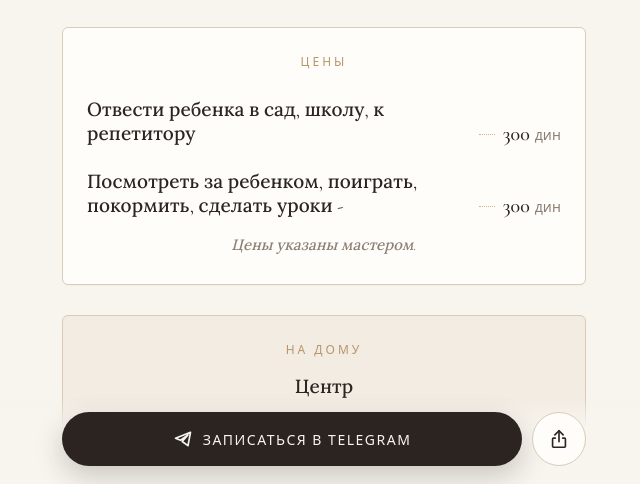
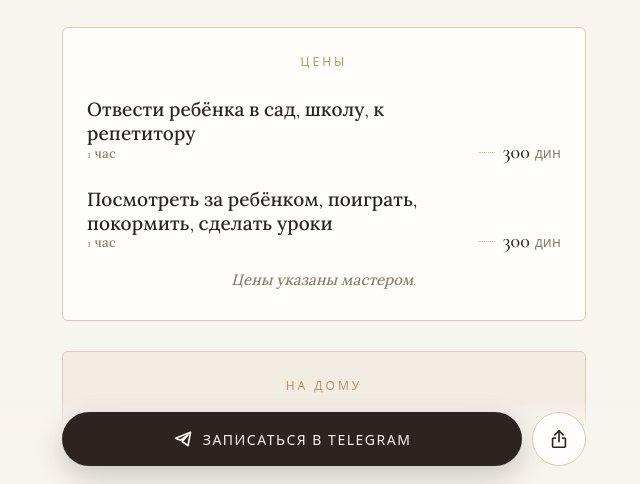
Before and after one commit to nasta11/nasta11.github.io, a plain HTML site: page mastera/m/alana-belgrad/index.html in a window 1280 px wide. Shown: the part 316-800 px from the top of the page, without its empty margins (316-956 px from the left). Drawn offline with nearby package versions, Linux system fonts and the light colour scheme.

Commit message:
Свои мастера: страницы городов и услуг

```diff
--- a/mastera/m/alana-belgrad/index.html
+++ b/mastera/m/alana-belgrad/index.html
@@ -5,20 +5,20 @@
 <meta name="viewport" content="width=device-width, initial-scale=1">
 <!-- generated-by-build-mastera-pages: do not edit by hand, the page is rebuilt from the catalog data -->
 <title>Алана — Няня в Белграде · Свои мастера</title>
-<meta name="description" content="Алана — Няня в Белграде. Цены от 300 дин. Отвести ребенка в сад, школу, к репетитору, Посмотреть за ребенком, поиграть, покормить, сделать уроки -. Где принимает, точные цены и запись.">
+<meta name="description" content="Алана — Няня в Белграде. Цены от 300 дин. Отвести ребёнка в сад, школу, к репетитору, Посмотреть за ребёнком, поиграть, покормить, сделать уроки. Где принимает, точные цены и запись.">
 <link rel="canonical" href="https://nasta11.github.io/mastera/m/alana-belgrad/">
 <meta property="og:site_name" content="Botika">
 <meta property="og:title" content="Алана — Няня в Белграде">
-<meta property="og:description" content="Алана — Няня в Белграде. Цены от 300 дин. Отвести ребенка в сад, школу, к репетитору, Посмотреть за ребенком, поиграть, покормить, сделать уроки -. Где принимает, точные цены и запись.">
+<meta property="og:description" content="Алана — Няня в Белграде. Цены от 300 дин. Отвести ребёнка в сад, школу, к репетитору, Посмотреть за ребёнком, поиграть, покормить, сделать уроки. Где принимает, точные цены и запись.">
 <meta property="og:type" content="profile">
 <meta property="og:url" content="https://nasta11.github.io/mastera/m/alana-belgrad/">
-<!-- og-src:e02ec9a26324 -->
-<meta property="og:image" content="https://nasta11.github.io/mastera/m/alana-belgrad/og.png?v=e02ec9a2">
+<!-- og-src:f485159bfa80 -->
+<meta property="og:image" content="https://nasta11.github.io/mastera/m/alana-belgrad/og.png?v=f485159b">
 <meta property="og:image:width" content="1200">
 <meta property="og:image:height" content="630">
 <meta property="og:image:alt" content="Алана — Няня в Белграде">
 <meta name="twitter:card" content="summary_large_image">
-<script type="application/ld+json">{"@context":"https://schema.org","@type":"LocalBusiness","name":"Алана","description":"Няня в Белграде","url":"https://nasta11.github.io/mastera/m/alana-belgrad/","address":{"@type":"PostalAddress","addressLocality":"Белград","addressCountry":"RS","streetAddress":"Центр"},"makesOffer":[{"@type":"Offer","itemOffered":{"@type":"Service","name":"Отвести ребенка в сад, школу, к репетитору"},"price":300,"priceCurrency":"RSD"},{"@type":"Offer","itemOffered":{"@type":"Service","name":"Посмотреть за ребенком, поиграть, покормить, сделать уроки -"},"price":300,"priceCurrency":"RSD"}]}</script>
+<script type="application/ld+json">{"@context":"https://schema.org","@type":"LocalBusiness","name":"Алана","description":"Няня в Белграде","url":"https://nasta11.github.io/mastera/m/alana-belgrad/","address":{"@type":"PostalAddress","addressLocality":"Белград","addressCountry":"RS","streetAddress":"Центр"},"makesOffer":[{"@type":"Offer","itemOffered":{"@type":"Service","name":"Отвести ребёнка в сад, школу, к репетитору"},"price":300,"priceCurrency":"RSD"},{"@type":"Offer","itemOffered":{"@type":"Service","name":"Посмотреть за ребёнком, поиграть, покормить, сделать уроки"},"price":300,"priceCurrency":"RSD"}]}</script>
 <script type="application/ld+json">{"@context":"https://schema.org","@type":"BreadcrumbList","itemListElement":[{"@type":"ListItem","position":1,"name":"Свои мастера","item":"https://nasta11.github.io/mastera/"},{"@type":"ListItem","position":2,"name":"Няня в Белграде","item":"https://nasta11.github.io/mastera/belgrad/nyanya/"},{"@type":"ListItem","position":3,"name":"Алана","item":"https://nasta11.github.io/mastera/m/alana-belgrad/"}]}</script>
 <link rel="preconnect" href="https://fonts.googleapis.com">
 <link rel="preconnect" href="https://fonts.gstatic.com" crossorigin>
@@ -125,7 +125,7 @@ h2{font:500 12px/1 system-ui,-apple-system,"Segoe UI",Inter,sans-serif;letter-sp
     <span class="job">Ищет постоянную работу</span>
   </div></div>
 
-  <section class="card"><h2>Цены</h2><div class="row"><span class="n">Отвести ребенка в сад, школу, к репетитору</span><i class="dots" aria-hidden="true"></i><span class="p">300 <small>дин</small></span></div><div class="row"><span class="n">Посмотреть за ребенком, поиграть, покормить, сделать уроки -</span><i class="dots" aria-hidden="true"></i><span class="p">300 <small>дин</small></span></div><p class="note">Цены указаны мастером.</p></section>
+  <section class="card"><h2>Цены</h2><div class="row"><span class="n">Отвести ребёнка в сад, школу, к репетитору<small>1 час</small></span><i class="dots" aria-hidden="true"></i><span class="p">300 <small>дин</small></span></div><div class="row"><span class="n">Посмотреть за ребёнком, поиграть, покормить, сделать уроки<small>1 час</small></span><i class="dots" aria-hidden="true"></i><span class="p">300 <small>дин</small></span></div><p class="note">Цены указаны мастером.</p></section>
 
   <section class="card sage"><h2>На дому</h2>
     <p>Центр</p>
```
Also changed, not shown: mastera/belgrad/nyanya/index.html (+1 -1 lines), mastera/m/alana-belgrad/og.png.
